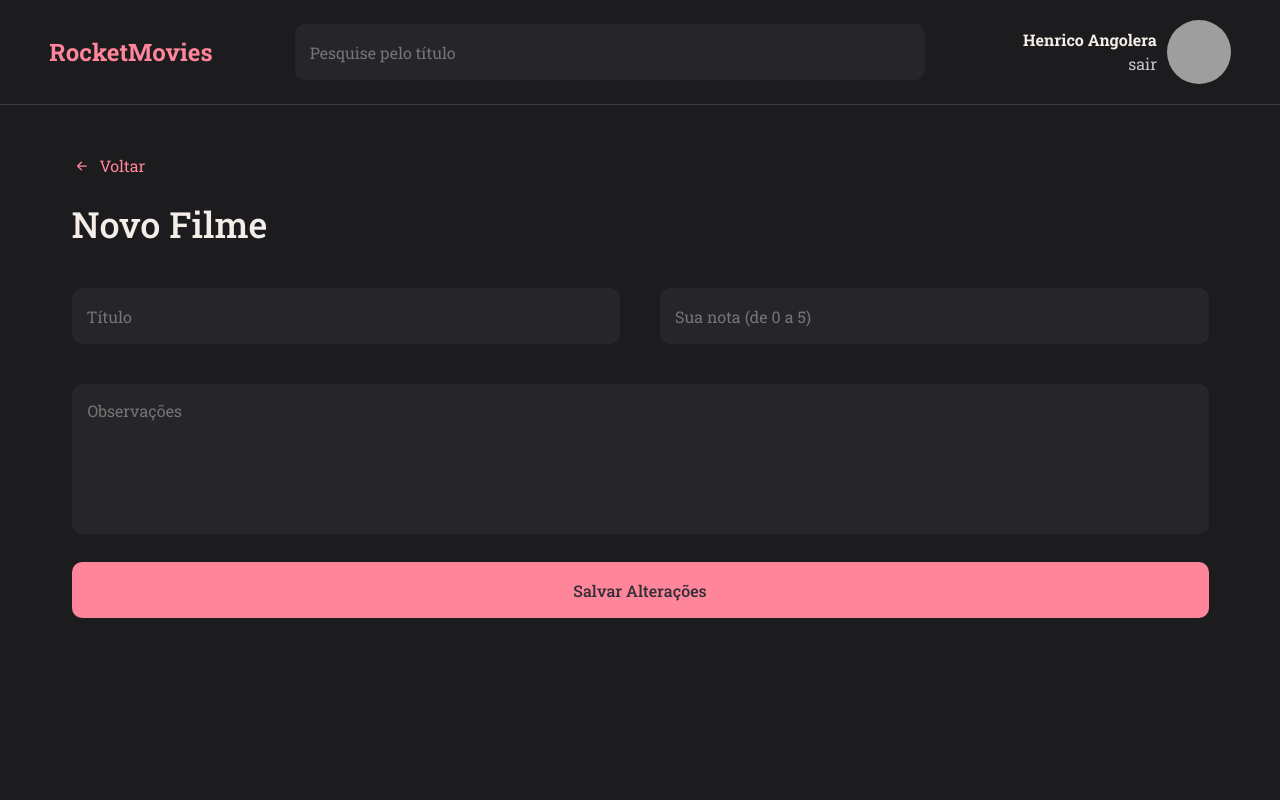
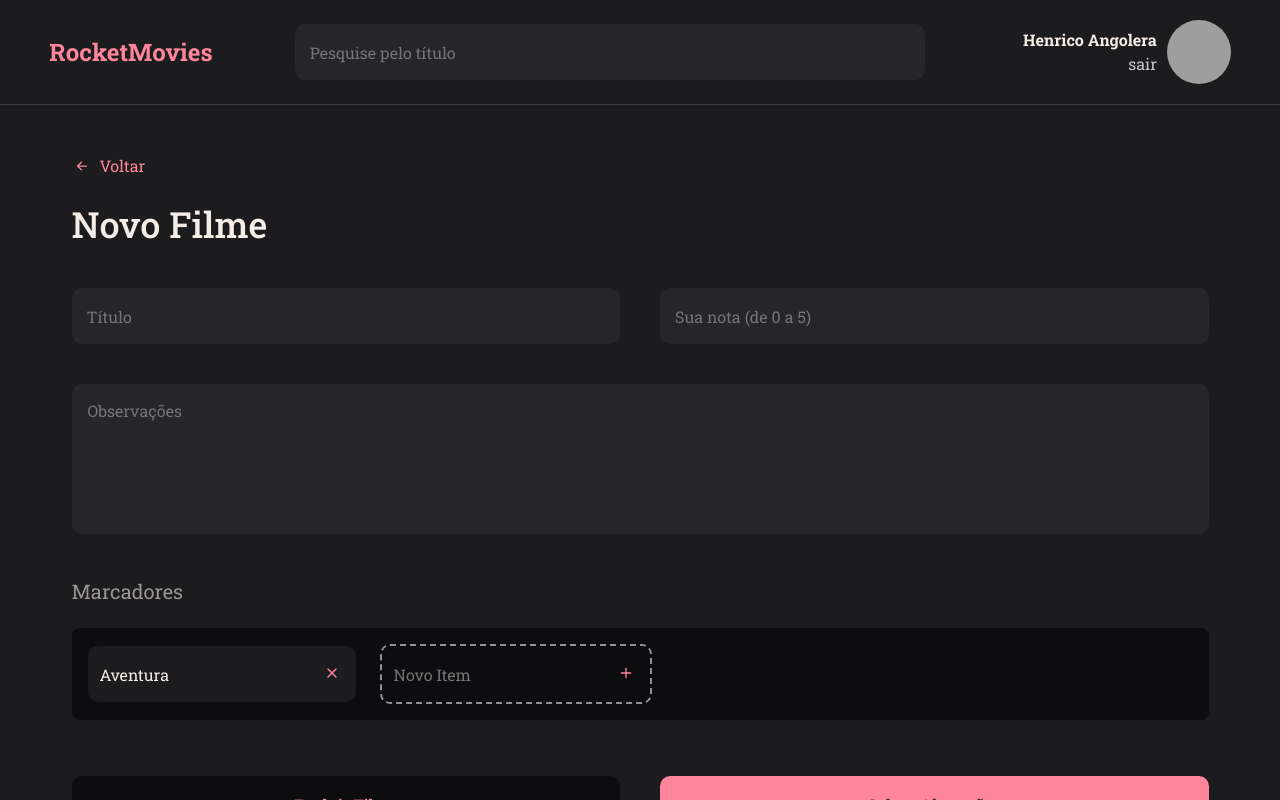
Before and after one commit to HenricoAngolera/rocketmovies, a React (Vite) app: page / in a window 1280 px wide. Built offline with nearby package versions, Linux system fonts and the light colour scheme; grey boxes are pictures that could not be loaded.

Commit message:
finalizing page NewMovie

```diff
--- a/src/components/Button/index.jsx
+++ b/src/components/Button/index.jsx
@@ -1,10 +1,11 @@
 import { Container } from "./styles";
 
-export function Button({ title, loading = false, ...rest}) {
+export function Button({ title, isBlack, loading = false, ...rest}) {
   return (
     <Container
       type="button"
       disabled={loading}
+      className={isBlack ? "black-button" : ""}
       {...rest}
     >
       {loading ? 'Carregando...' : title}
--- a/src/components/Button/styles.js
+++ b/src/components/Button/styles.js
@@ -15,4 +15,9 @@ export const Container = styled.button`
   &:disabled {
     opacity: 0.5;
   }
+
+  &.black-button {
+    background-color: ${({theme}) => theme.COLORS.BLACK};
+    color: ${({theme}) => theme.COLORS.PINK};
+  }
 `;
--- /dev/null
+++ b/src/components/MovieItem/index.jsx
@@ -0,0 +1,25 @@
+import { FiPlus, FiX } from 'react-icons/fi';
+
+import { Container } from './styles';
+
+export function MovieItem({ isNew, value, onClick, ...rest}) {
+
+  return (
+    <Container isNew={isNew}>
+      <input
+        type='text'
+        value={value}
+        readOnly={!isNew}
+        {...rest}
+      />
+
+      <button
+        type="button"
+        onClick={onClick}
+        className="pink-icon"
+      >
+        {isNew ? <FiPlus /> : <FiX />}
+      </button>
+    </Container>
+  );
+}
--- /dev/null
+++ b/src/components/MovieItem/styles.js
@@ -0,0 +1,39 @@
+import styled from "styled-components";
+
+export const Container = styled.div`
+  display: flex;
+  align-items: center;
+
+  background-color: ${({ theme, isNew }) => isNew ? "trasparent" : theme.COLORS.BACKGROUND_900};
+  color: ${({ theme }) => theme.COLORS.GRAY_300};
+
+  border: ${({ theme, isNew }) => isNew ? `2px dashed ${theme.COLORS.GRAY_300}` : "none"};
+
+  border-radius: 10px;
+  padding-right: 16px;
+
+  > button {
+    border: none;
+    background: none;
+  }
+
+  .pink-icon {
+    color: ${({ theme }) => theme.COLORS.PINK};
+  }
+
+  > input {
+    height: 56px;
+    width: 100%;
+
+    padding: 12px;
+
+    color: ${({ theme }) => theme.COLORS.WHITE};
+    background: transparent;
+
+    border: none;
+
+    &:placeholder {
+      color ${({ theme }) => theme.COLORS.GRAY_300};
+    }
+  }
+`;
--- a/src/components/TextArea/styles.js
+++ b/src/components/TextArea/styles.js
@@ -10,7 +10,6 @@ export const Container = styled.textarea`
   border: none;
   resize: none; /* não aumentar textarea */
 
-  margin-bottom: 8px;
   border-radius: 10px;
   padding: 16px;
 
--- a/src/pages/NewMovie/index.jsx
+++ b/src/pages/NewMovie/index.jsx
@@ -1,11 +1,12 @@
 
-import { Container, Content } from './styles';
+import { Container, Content, Marks, Tags } from './styles';
 
 import { Button } from '../../components/Button';
 import { Header } from '../../components/Header';
 import { Section } from '../../components/Section';
 import { Input } from '../../components/Input';
 import { TextArea } from '../../components/TextArea';
+import { MovieItem } from '../../components/MovieItem';
 
 export function NewMovie(){
   return(
@@ -13,12 +14,22 @@ export function NewMovie(){
       <Header />
       <Content>
         <Section title="Novo Filme">
-          <div class="flex">
+          <div className="flex">
             <Input placeholder="Título" />
             <Input type="number" placeholder="Sua nota (de 0 a 5)" />
           </div>
           <TextArea placeholder="Observações"/>
-          <Button title="Salvar Alterações"/>
+          <Marks>
+            <p>Marcadores</p>
+            <Tags>
+              <MovieItem value="Aventura" />
+              <MovieItem isNew placeholder="Novo Item" />
+            </Tags>
+          </Marks>
+          <div className="flex">
+            <Button title="Excluir Filme" isBlack/>
+            <Button title="Salvar Alterações"/>
+          </div>
         </Section>
       </Content>
 
--- a/src/pages/NewMovie/styles.js
+++ b/src/pages/NewMovie/styles.js
@@ -13,6 +13,7 @@ export const Container = styled.div`
 
 export const Content = styled.div`
   grid-area: content;
+  overflow-y: auto;
 
   .flex{
     display: flex;
@@ -20,4 +21,25 @@ export const Content = styled.div`
 
     margin: 40px 0;
   }
-`
+`;
+
+export const Marks = styled.div`
+  > p {
+    margin: 40px 0 24px;
+
+    font-size: 20px;
+    color: ${({ theme }) => theme.COLORS.TEXT_GRAY};
+  }
+`;
+
+export const Tags = styled.div`
+  display: flex;
+  align-items: center;
+  gap: 24px;
+  flex-wrap: wrap;
+
+  padding: 16px;
+
+  background-color: ${({ theme }) => theme.COLORS.BLACK};
+  border-radius: 8px;
+`;
```
